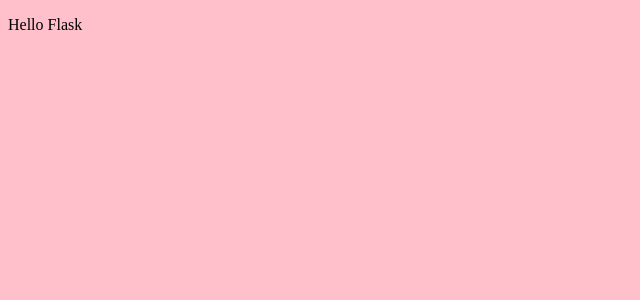
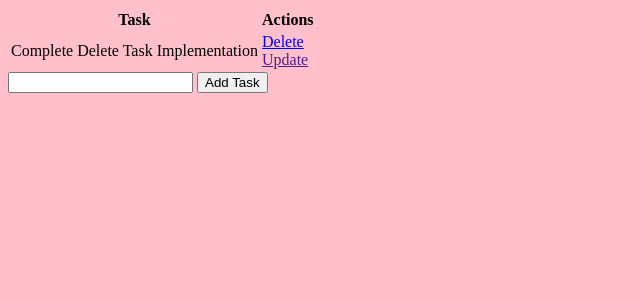
Before and after one commit to rodmen07/Python-Projects, a Flask app: page / in a window 1280 px wide. Before the commit the part shown is almost empty. Shown: the top 300 px of the page, without its empty margins (0-640 px from the left). Run offline with Flask 3, Linux system fonts and the light colour scheme; data comes from the database, SQL or seed files in the repository; both versions use the stored data as it was after the commit.

Commit message:
completed add and delete task

```diff
--- a/To Do List/app.py
+++ b/To Do List/app.py
@@ -1,13 +1,40 @@
-from flask import Flask, render_template
+from flask import Flask, render_template, request, redirect
 from flask_sqlalchemy import SQLAlchemy
 
 app = Flask(__name__)
 app.config['SQLALCHEMY_DATABASE_URI'] = 'sqlite:///test.db'
 db = SQLAlchemy(app)
 
-@app.route('/')
+@app.route('/', methods=['POST', 'GET'])
 def home():
-    return render_template("index.html")
+    if request.method == 'POST':
+        task_content = request.form['content']
+        new_task = Todo(content=task_content)
+
+        try:
+            db.session.add(new_task)
+            db.session.commit()
+            return redirect('/')
+        except:
+            return 'There was an error while adding the task'
+
+    else:
+        tasks = Todo.query.all()
+        return render_template("index.html", tasks=tasks)
+
+@app.route('/delete/<int:id>')
+def delete(id):
+    task_to_delete = Todo.query.get_or_404(id)
+    try:
+        db.session.delete(task_to_delete)
+        db.session.commit()
+        return redirect('/')
+    except:
+        return 'There was an error while deleting the task'
+
+# @app.route('/update/<int:id>', methods=['GET','POST'])
+# def update(id):
+#     task = Todo.query.get_or_404(id)
 
 if __name__ == "__main__":
     app.run(debug=True)
--- a/To Do List/templates/index.html
+++ b/To Do List/templates/index.html
@@ -6,6 +6,26 @@
 
 {% block body %}
 
-    <p> Hello Flask </p>
+    <table>
+        <tr>
+            <th>Task</th>
+            <th>Actions</th>
+        </tr>
+
+        {% for task in tasks %}
+        <tr>
+            <td>{{ task.content }}</td>
+            <td>
+                <a href="delete/{{task.id}}">Delete</a> <br>
+                <a href="">Update</a>
+            </td>
+        </tr>
+        {% endfor %}
+    </table>
+
+    <form action="/" method="POST">
+        <input type="text" name="content" id="content">
+        <input type="submit" value="Add Task">
+    </form>
 
 {% endblock %}
```
Also changed, not shown: To Do List/test.db, 1 other file.
